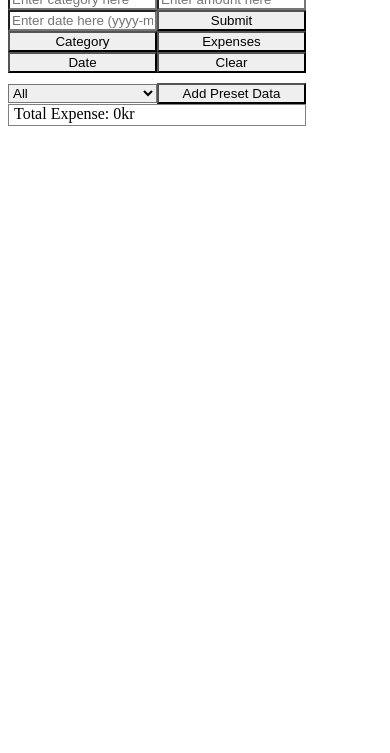
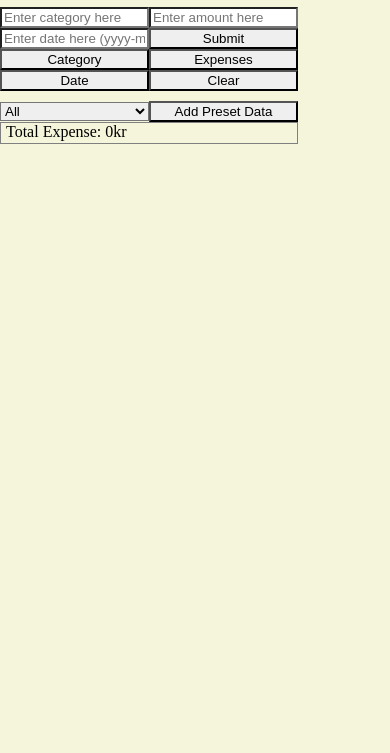
Before and after one commit to Nikell97/frontend-assignment-budget, a website: page index.html in a window 390 px wide. Shown: the part 91-844 px from the top of the page. Drawn offline with nearby package versions, Linux system fonts and the light colour scheme.

Commit message:
css centering & background color

```diff
--- a/style.css
+++ b/style.css
@@ -1,3 +1,9 @@
+body {
+    background-color:beige;
+    display: flex;
+    justify-content: center;
+}
+
 li {
     list-style: none;
 }
@@ -196,6 +202,10 @@ svg {
 }
 
 @media (max-width: 514px){
+    body {
+        display: inline;
+    }
+
     #inputSubmitButton {
         width: 149px;
     }
```
